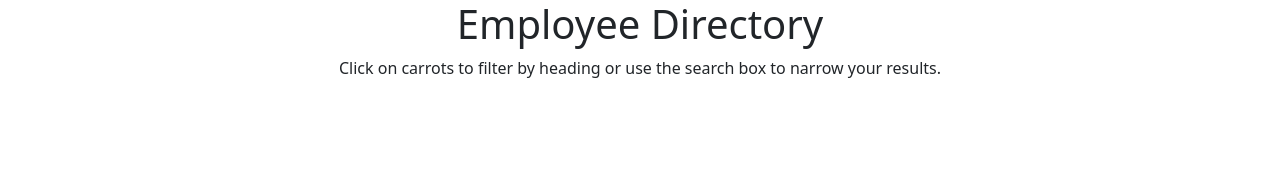
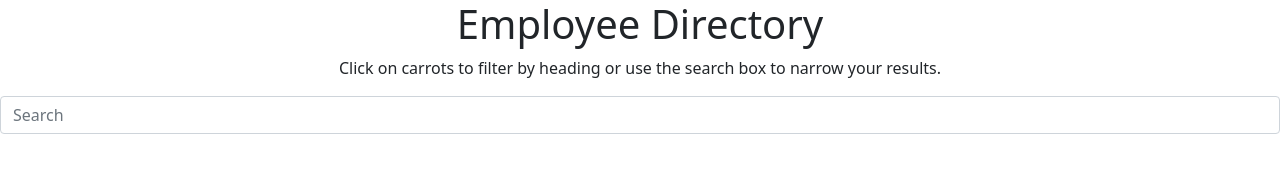
Before and after one commit to aftaab-dobani/employee_directory, a React (Create React App) app: page / in a window 1280 px wide. Shown: the top 186 px of the page. Built offline with nearby package versions, Linux system fonts and the light colour scheme.

Commit message:
added searchbar

```diff
--- a/src/App.js
+++ b/src/App.js
@@ -1,5 +1,6 @@
 import React from "react";
 import Header from "./components/Header"
+import Searchbar from "./components/Searchbar"
 import "./App.css";
 
 function App() {
@@ -7,6 +8,7 @@ function App() {
     <div className="App">
 
         <Header />
+        <Searchbar />
 
 
     </div>
--- /dev/null
+++ b/src/components/Searchbar.js
@@ -0,0 +1,18 @@
+import React from "react";
+
+function Searchbar() {
+  return (
+    <div className="searchbar">
+      <form className="form-inline">
+        <input
+          className="form-control"
+          type="search"
+          placeholder="Search"
+          aria-label="Search"
+        />
+      </form>
+    </div>
+  );
+}
+
+export default Searchbar;
```
